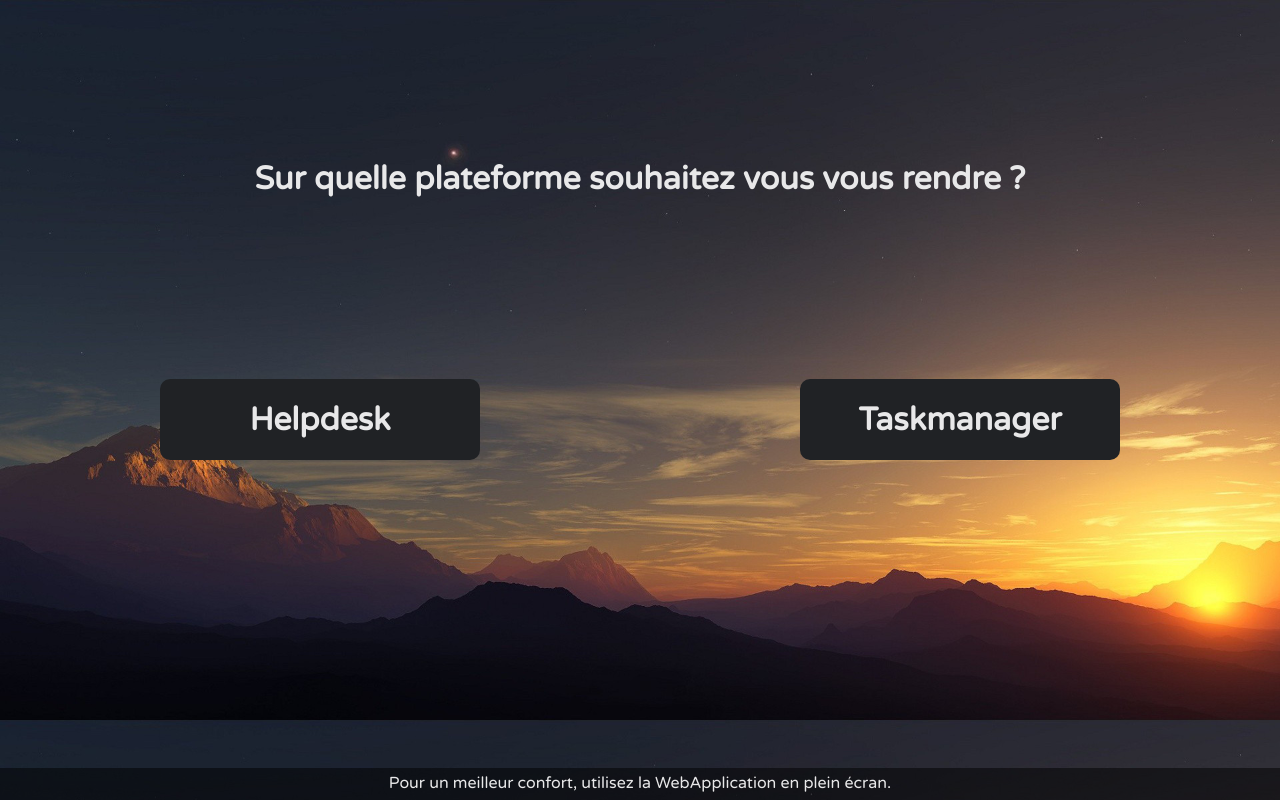
After one commit to JohnDacosse/TaskManager, a Django app: template taskmanager/mainapp/templates/mainapp/index.html in a window 1280 px wide. The commit adds this page. Run offline with Django 3.2, Linux system fonts and the light colour scheme; the template is opened without the code that fills it, so the values that code supplies are empty.

Commit message:
Ajout page index

```diff
--- /dev/null
+++ b/taskmanager/mainapp/static/mainapp/index.css
@@ -0,0 +1,87 @@
+/*
+Darker : #202225
+Dark : #2f3136
+Dark-Light: #36393f
+Dark-Lighter : #40444b
+Text : #e8e8e9
+*/
+
+@keyframes scale-up-center {
+  0% {
+    transform: scale(1);
+  }
+  100% {
+    transform: scale(1.1);
+    background-color: #e8e8e9;
+    color: #202225;
+  }
+}
+
+body
+{
+    font-family: "Varela Round";
+    color: #e8e8e9;
+    background-image: url("./images/background.jpg");
+    background-size: cover;
+    margin: 0px;
+}
+
+#info
+{
+    background-color: rgba(0, 0, 0, 0.5);
+    height: 2em;
+    position:absolute;
+    bottom:0;
+    width: 100%;
+}
+
+#info p
+{
+    margin: 0px;
+    margin-top: 0.3em;
+    text-align: center;
+}
+
+#header
+{
+    margin-top: 10em;
+    text-align: center;
+}
+
+#main
+{
+    display: flex;
+    flex-direction: row;
+    justify-content: space-around;
+}
+
+.choice
+{
+    margin: 10em;
+    width: 30%;
+    background-color: #202225;
+    text-align: center;
+    border-radius: 10px;
+}
+
+.choice:hover
+{
+    animation: scale-up-center 0.4s cubic-bezier(0.390, 0.575, 0.565, 1.000) both;
+}
+
+#helpdesk
+{
+}
+
+#helpdesk h1
+{
+}
+
+#taskmanager
+{
+
+}
+
+#taskmanager h1
+{
+}
--- /dev/null
+++ b/taskmanager/mainapp/templates/mainapp/index.html
@@ -0,0 +1,27 @@
+<!DOCTYPE html>
+<html lang="en">
+<head>
+    <meta charset="UTF-8">
+    <title>Home</title>
+    <link rel="stylesheet" type="text/css" href="//fonts.googleapis.com/css?family=Varela+Round" />
+    {% load static %}
+    <link rel="stylesheet" type="text/css" href="{% static 'mainapp/index.css' %}">
+</head>
+<body>
+    <div id="header">
+        <h1>Sur quelle plateforme souhaitez vous vous rendre ?</h1>
+    </div>
+    <div id="main">
+        <div class="choice" id="helpdesk" onclick="location.href='/admin-helpdesk'">
+            <h1>Helpdesk</h1>
+        </div>
+        <div class="choice" id="taskmanager" onclick="location.href='{% url 'taskmanager'%}'">
+            <h1>Taskmanager</h1>
+        </div>
+    </div>
+    <footer id="info">
+        <p>Pour un meilleur confort, utilisez la WebApplication en plein écran.</p>
+    </footer>
+
+</body>
+</html>
--- a/taskmanager/mainapp/urls.py
+++ b/taskmanager/mainapp/urls.py
@@ -4,5 +4,6 @@ from . import views
 urlpatterns = [
     path('taskmanager/', views.taskmanager, name='taskmanager'),
     path('update_task/<str:pk>/', views.update_task, name="update_task"),
-    path('', views.connection, name='connection'),
+    path('connexion/', views.connection, name='connection'),
+    path('', views.index, name='index'),
 ]
--- a/taskmanager/taskmanager/settings.py
+++ b/taskmanager/taskmanager/settings.py
@@ -9,7 +9,7 @@ https://docs.djangoproject.com/en/3.2/topics/settings/
 For the full list of settings and their values, see
 https://docs.djangoproject.com/en/3.2/ref/settings/
 """
-
+import os
 from pathlib import Path
 
 # Build paths inside the project like this: BASE_DIR / 'subdir'.
@@ -55,7 +55,7 @@ ROOT_URLCONF = 'taskmanager.urls'
 TEMPLATES = [
     {
         'BACKEND': 'django.template.backends.django.DjangoTemplates',
-        'DIRS': [],
+        'DIRS': [os.path.join(BASE_DIR, 'taskmanager/templates')],
         'APP_DIRS': True,
         'OPTIONS': {
             'context_processors': [
--- a/taskmanager/taskmanager/urls.py
+++ b/taskmanager/taskmanager/urls.py
@@ -17,6 +17,6 @@ from django.contrib import admin
 from django.urls import path, include
 
 urlpatterns = [
-    path('admin/', admin.site.urls),
+    path('admin-helpdesk/', admin.site.urls),
     path('', include('mainapp.urls')),
 ]
```
Also changed, not shown: taskmanager/mainapp/admin.py (+14 -27 lines), taskmanager/mainapp/models.py (+24 -12 lines), taskmanager/mainapp/static/mainapp/taskmanager.css (+2 -8 lines), taskmanager/mainapp/templates/mainapp/taskmanager.html (+5 -5 lines), taskmanager/mainapp/templates/mainapp/update_task.html (+5 -5 lines), taskmanager/mainapp/views.py (+13 -10 lines), taskmanager/taskmanager/templates/admin/base_site.html (added, +25 -0 lines), taskmanager/mainapp/migrations/0005_auto_20210731_1314.py (added), taskmanager/mainapp/static/mainapp/images/background.jpg (added), taskmanager/mainapp/static/mainapp/images/network.png (added).
